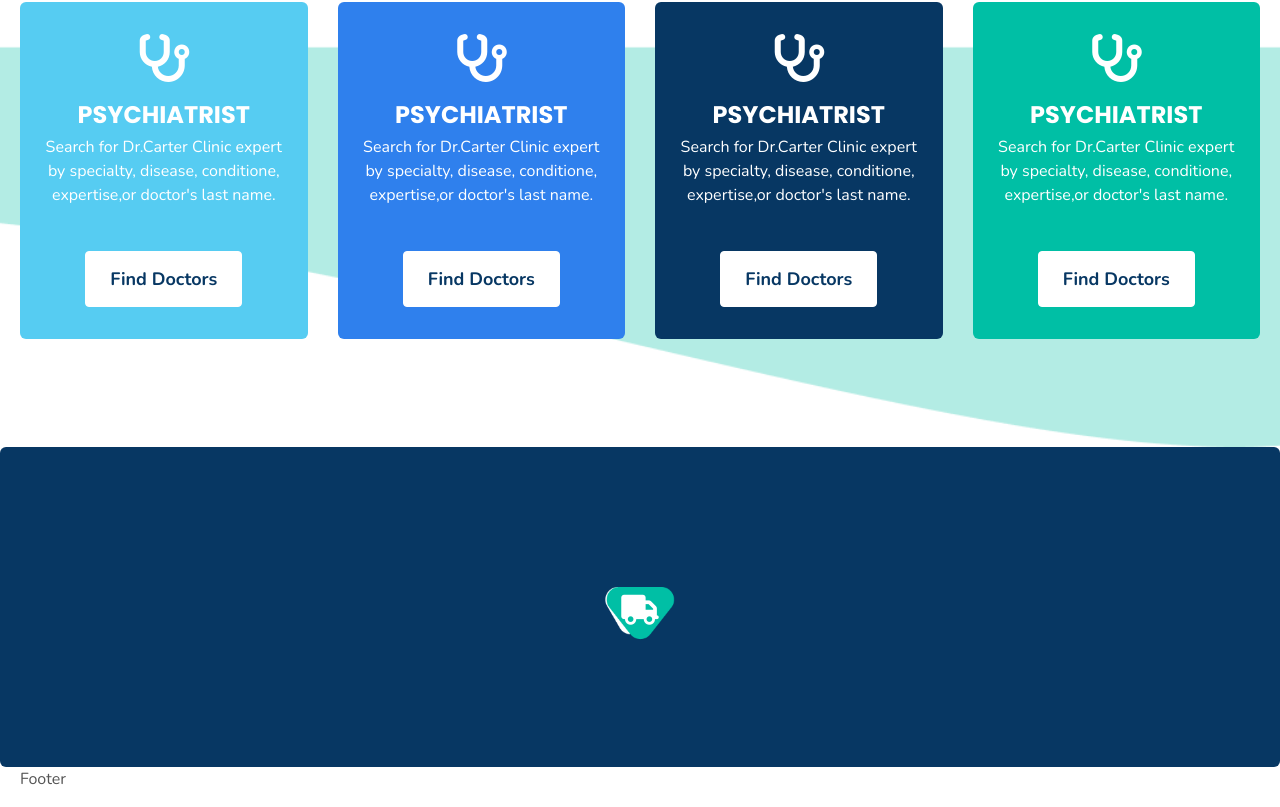
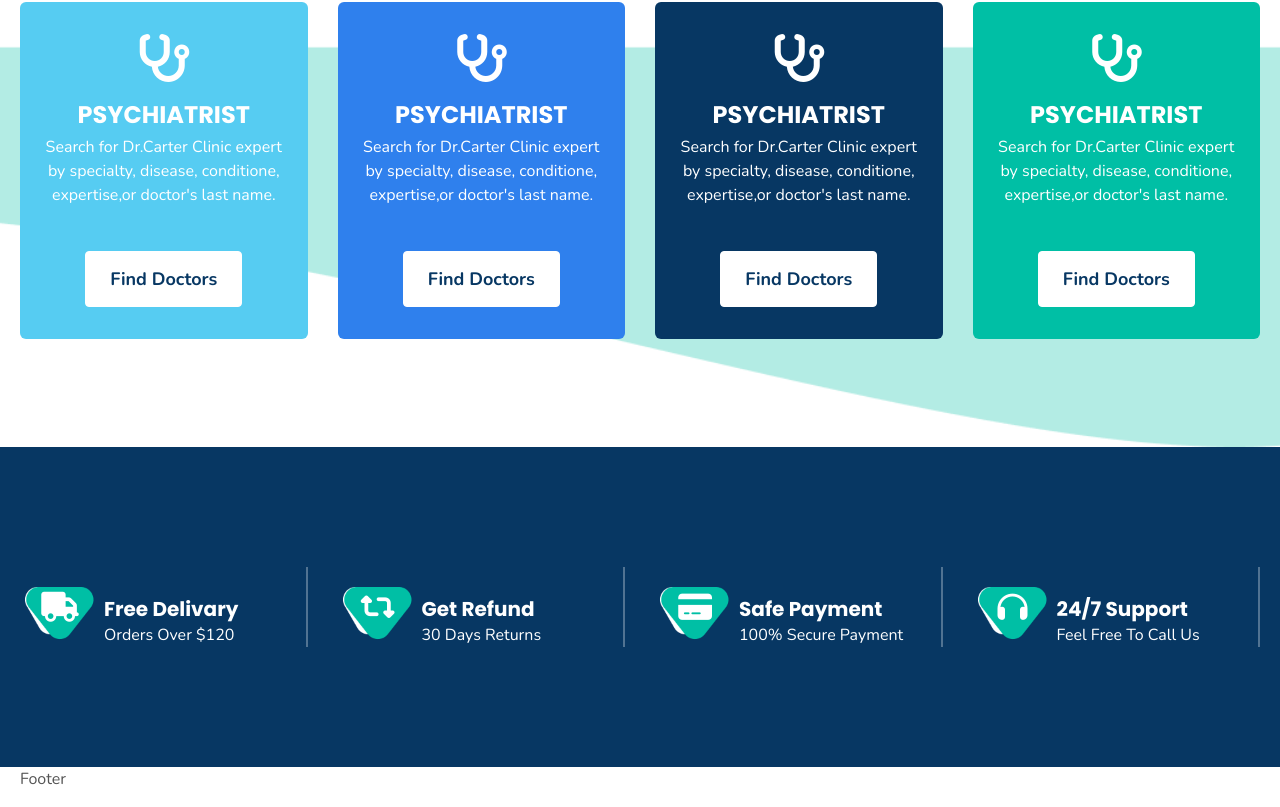
Before and after one commit to coderhem/next-projects, a Next.js app: page / in a window 1280 px wide. Shown: the part 1411-2218 px from the top of the page. Built offline with nearby package versions, Linux system fonts and the light colour scheme.

Commit message:
Process section updated

```diff
--- a/src/app/page.js
+++ b/src/app/page.js
@@ -10,6 +10,7 @@ import CardInfo from "@/components/Cards/cardInfo/cardInfo";
 import infoCardData from "../components/Data/data.json";
 import { Col, Row } from "react-grid-system";
 import CardProcess from "@/components/Cards/cardProcess/cardProcess";
+import processData from "../components/Cards/cardProcess/cardProcessData.json"
 
 export default function HomePage() {
   return (
@@ -75,9 +76,21 @@ export default function HomePage() {
       </section>
       {/* Card Information */}
 
-      <section>
-        <div className="container bg-[var(--secondary)] py-20 md:py-24 lg:py-30 rounded-md">
-          <CardProcess />
+      <section className="bg-[var(--secondary)] py-20 md:py-24 lg:py-30">
+        <div className="container">
+          <Row>
+            {processData.processData.map((item, index) => {
+              return (
+                <Col lg={3} key={index}>
+                  <CardProcess
+                    cardIcon={item.cardIcon}
+                    cardTitle={item.cardTitle}
+                    cardDescription={item.cardDescription}
+                  />
+                </Col>
+              )
+            })}
+          </Row>
         </div>
       </section>
       {/* Card Process */}
--- a/src/components/Cards/cardProcess/cardProcess.js
+++ b/src/components/Cards/cardProcess/cardProcess.js
@@ -1,11 +1,28 @@
 import React from 'react'
 
-const CardProcess = () => {
+const CardProcess = (
+ {
+  cardIcon,
+  cardTitle,
+  cardDescription
+
+ }
+) => {
  return (
   <>
-   <div className="bg-[url('../assets/images/icon-bg.png')] bg-top bg-contain bg-no-repeat [&_i]:size-20 text-center">
-    <i class="fa fa-truck pt-7 flex justify-center items-center text-white text-3xl" aria-hidden="true"></i>
-   </div>
+   {(cardIcon || cardDescription || cardTitle) &&
+    <div className="flex items-end gap-1 text-white border-r-2 border-white/30">
+     <div className="bg-[url('../assets/images/icon-bg.png')] bg-top bg-cover bg-no-repeat [&_i]:size-20 text-center text-3xl">
+      <i className={`${cardIcon} !flex justify-center items-center`} aria-hidden="true"></i>
+     </div>
+     {cardTitle && cardDescription &&
+      <div className="[&_p]:!mb-0">
+       <h2 className='h5'>{cardTitle}</h2>
+       <p>{cardDescription}</p>
+      </div>
+     }
+    </div>
+   }
   </>
  )
 }
--- /dev/null
+++ b/src/components/Cards/cardProcess/cardProcessData.json
@@ -0,0 +1,24 @@
+{
+ "processData" : [
+  {
+   "cardIcon" : "fa fa-truck",
+   "cardTitle" : "Free Delivary",
+   "cardDescription" : "Orders Over $120"
+  },
+  {
+   "cardIcon" : "fa fa-retweet",
+   "cardTitle" : "Get Refund",
+   "cardDescription" : "30 Days Returns"
+  },
+  {
+   "cardIcon" : "fa fa-credit-card-alt",
+   "cardTitle" : "Safe Payment",
+   "cardDescription" : "100% Secure Payment"
+  },
+  {
+   "cardIcon" : "fa fa-headphones",
+   "cardTitle" : "24/7 Support",
+   "cardDescription" : "Feel Free To Call Us"
+  }
+ ]
+}
```
